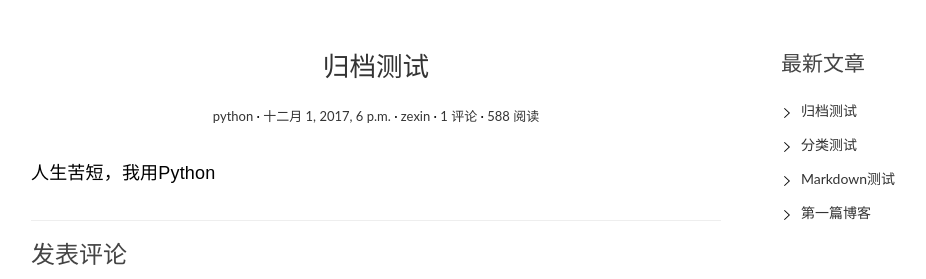
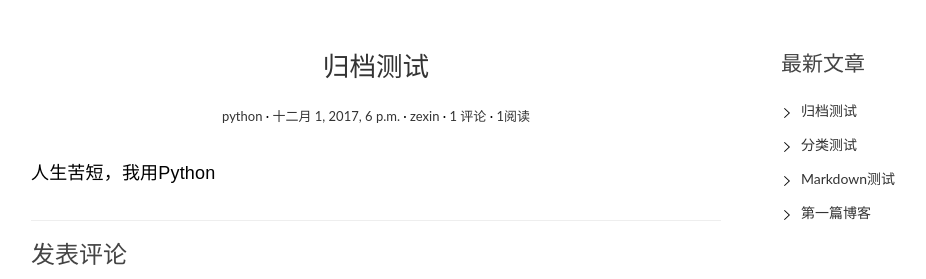
Before and after one commit to zhengzexin-python/myblog, a Django app: page /post/4/ in a window 1280 px wide. Shown: the part 126-405 px from the top of the page, without its empty margins (69-995 px from the left). Run offline with Django 3.2, Linux system fonts and the light colour scheme; data comes from the database, SQL or seed files in the repository; some libraries are stand-ins or nearby versions.

Commit message:
添加统计浏览数

```diff
--- a/blog/models.py
+++ b/blog/models.py
@@ -32,6 +32,7 @@ class Post(models.Model):
     category = models.ForeignKey(Category)
     tags = models.ManyToManyField(Tag, blank=True)  # 多对多关系 允许标签为空
     author = models.ForeignKey(User)  # 文章作者
+    views = models.PositiveIntegerField(default=0)  # 文章浏览数
 
     def __str__(self):
         return self.title
@@ -39,5 +40,9 @@ class Post(models.Model):
     def get_absolute_url(self):
         return reverse('blog:detail', kwargs={'pk': self.pk})
 
+    def increase_views(self):
+        self.views += 1
+        self.save(update_fields=['views'])
+
     class Meta:
         ordering = ['-create_time']
--- a/blog/urls.py
+++ b/blog/urls.py
@@ -8,4 +8,3 @@ urlpatterns = [
     url(r'archives/(?P<year>[0-9]{4})/(?P<month>[0-9]{1,2})/$', views.archives, name="archives"),
     url(r'category/(?P<pk>[0-9]+)/$', views.category, name='category'),
 ]
-1
--- a/blog/views.py
+++ b/blog/views.py
@@ -15,6 +15,7 @@ def index(request):
 # 文章视图
 def detail(request, pk):
     post = get_object_or_404(Post, pk=pk)
+    post.increase_views()  # 文章浏览数加1
     # 使用markdown进行渲染
     post.body = markdown.markdown(post.body, extensions=[
         'markdown.extensions.extra',
--- a/templates/blog/detail.html
+++ b/templates/blog/detail.html
@@ -11,7 +11,7 @@
                                                           datetime="{{ post.create_time }}">{{ post.create_time }}</time></a></span>
                 <span class="post-author"><a href="#">{{ post.author }}</a></span>
                 <span class="comments-link"><a href="{% url 'comments:post_comment' post.pk %}">{{ post.comment_set.count }} 评论</a></span>
-                <span class="views-count"><a href="#">588 阅读</a></span>
+                <span class="views-count"><a href="#">{{ post.views }}阅读</a></span>
             </div>
         </header>
         <div class="entry-content clearfix">{{ post.body | safe }}</div>
--- a/templates/blog/index.html
+++ b/templates/blog/index.html
@@ -13,7 +13,7 @@
                                                               datetime="{{ post.create_time }}">{{ post.create_time }}</time></a></span>
                     <span class="post-author"><a href="#">{{ post.author }}</a></span>
                     <span class="comments-link"><a href="{% url 'comments:post_comment' post.pk %}">{{ post.comment_set.count }} 评论</a></span>
-                    <span class="views-count"><a href="#">588 阅读</a></span>
+                    <span class="views-count"><a href="#">{{ post.views }}阅读</a></span>
                 </div>
             </header>
             <div class="entry-content clearfix">
```
